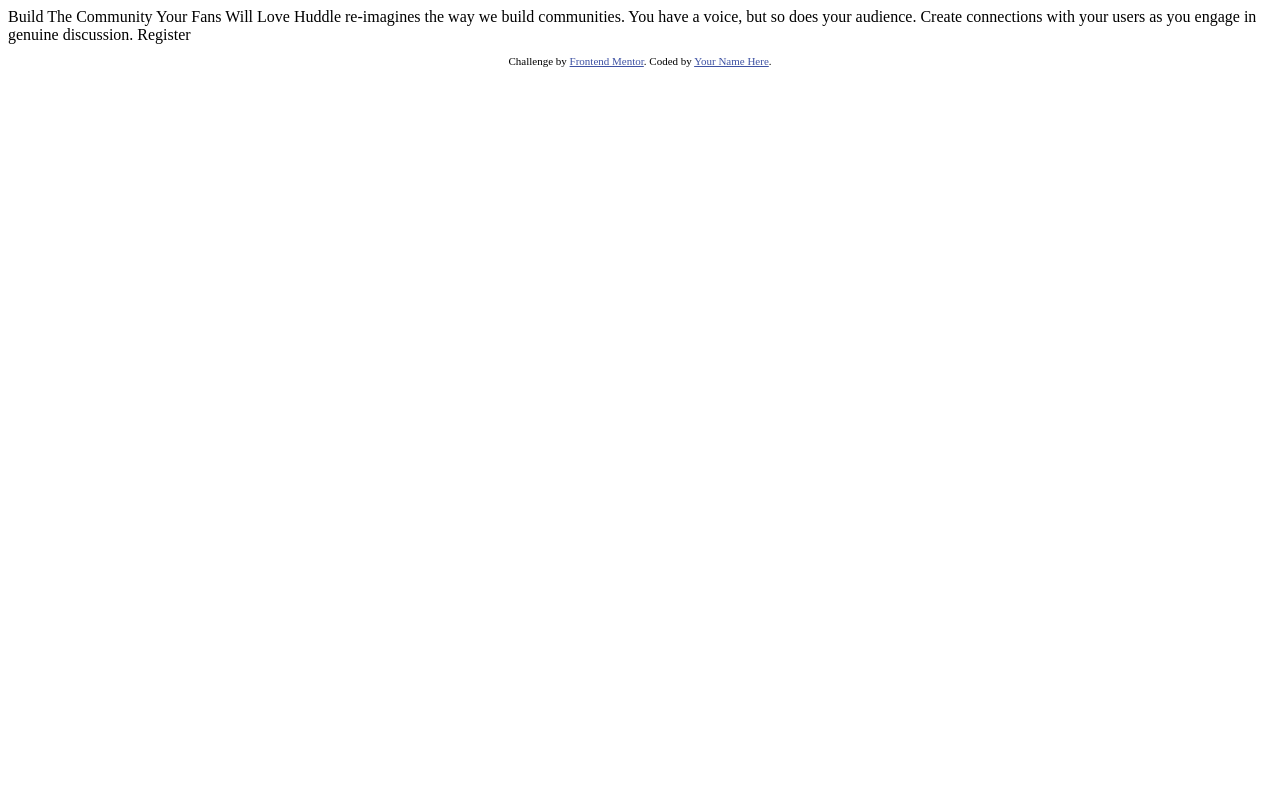
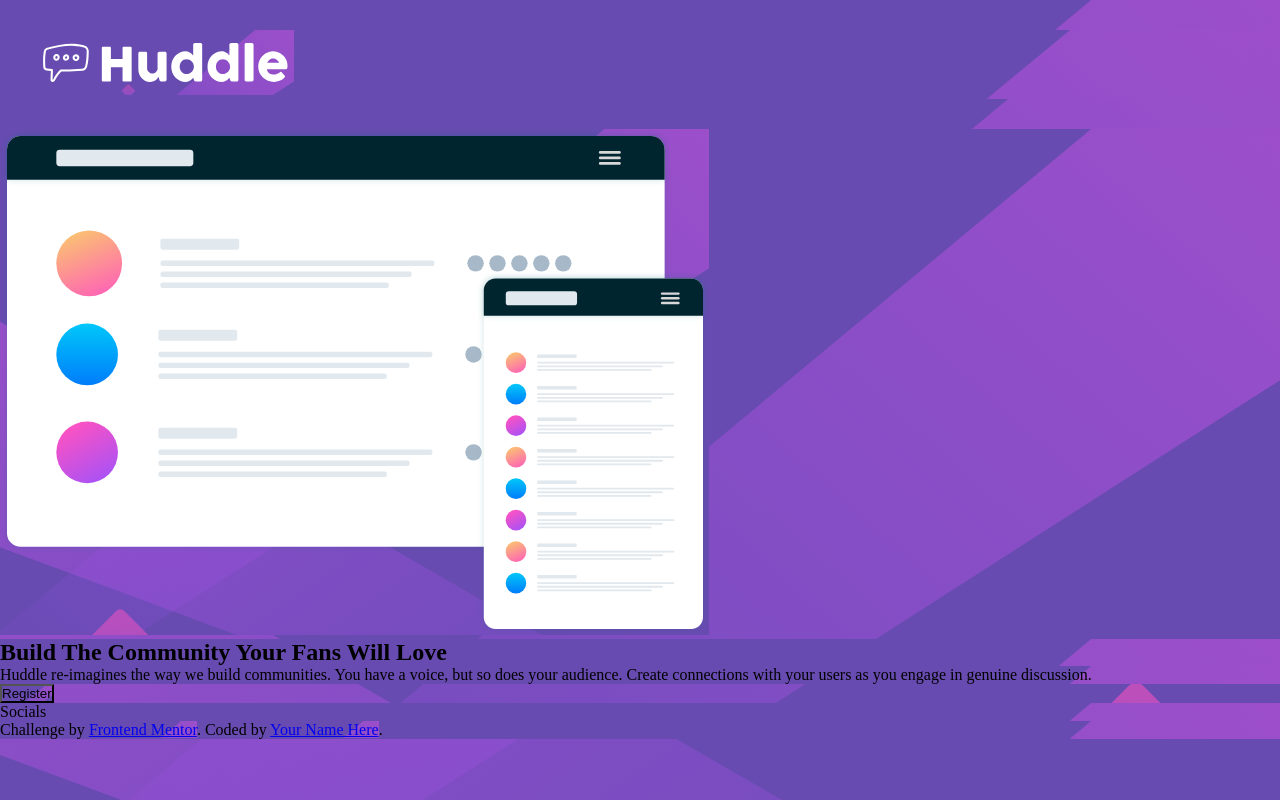
Before and after one commit to kateneilsen/huddle-landing-page-with-single-introductory-section-master, a plain HTML site: page index.html in a window 1280 px wide. Drawn offline with Linux system fonts and the light colour scheme.

Commit message:
html structure and content

```diff
--- a/index.html
+++ b/index.html
@@ -1,33 +1,59 @@
 <!DOCTYPE html>
 <html lang="en">
   <head>
-  <meta charset="UTF-8">
-  <meta name="viewport" content="width=device-width, initial-scale=1.0"> <!-- displays site properly based on user's device -->
+    <meta charset="UTF-8" />
+    <meta name="viewport" content="width=device-width, initial-scale=1.0" />
+    <!-- displays site properly based on user's device -->
 
-  <link rel="icon" type="image/png" sizes="32x32" href="./images/favicon-32x32.png">
-
-  <title>Frontend Mentor | Huddle landing page with single introductory section</title>
-
-  <!-- Feel free to remove these styles or customise in your own stylesheet 👍 -->
-  <style>
-    .attribution { font-size: 11px; text-align: center; }
-    .attribution a { color: hsl(228, 45%, 44%); }
-  </style>
+    <link
+      rel="icon"
+      type="image/png"
+      sizes="32x32"
+      href="./images/favicon-32x32.png"
+    />
+    <!-- CSS -->
+    <link rel="stylesheet" href="./style.css" />
+    <!-- Fonts -->
+    <link rel="preconnect" href="https://fonts.googleapis.com" />
+    <link rel="preconnect" href="https://fonts.gstatic.com" crossorigin />
+    <link
+      href="https://fonts.googleapis.com/css2?family=Open+Sans&family=Poppins:wght@400;600&display=swap"
+      rel="stylesheet"
+    />
+    <title>
+      Frontend Mentor | Huddle landing page with single introductory section
+    </title>
   </head>
   <body>
+    <header>
+      <img src="./images/logo.svg" alt="logo" />
+    </header>
+    <main>
+      <section>
+        <img
+          src="./images/illustration-mockups.svg"
+          alt="illustration of website"
+        />
 
-  Build The Community Your Fans Will Love
-
-  Huddle re-imagines the way we build communities. You have a voice, but so does your audience.
-  Create connections with your users as you engage in genuine discussion.
-
-  Register
-
+        <h1>Build The Community Your Fans Will Love</h1>
+        <p>
+          Huddle re-imagines the way we build communities. You have a voice, but
+          so does your audience. Create connections with your users as you
+          engage in genuine discussion.
+        </p>
+        <button>Register</button>
+      </section>
+    </main>
     <footer>
-    <p class="attribution">
-      Challenge by <a href="https://www.frontendmentor.io?ref=challenge" target="_blank">Frontend Mentor</a>.
-      Coded by <a href="#">Your Name Here</a>.
+      Socials
+      <div>
+        <p>
+          Challenge by
+          <a href="https://www.frontendmentor.io?ref=challenge" target="_blank"
+            >Frontend Mentor</a
+          >. Coded by <a href="#">Your Name Here</a>.
         </p>
+      </div>
     </footer>
   </body>
 </html>
--- /dev/null
+++ b/style.css
@@ -0,0 +1,16 @@
+/* font-family: 'Open Sans', sans-serif;
+font-family: 'Poppins', sans-serif; */
+
+*{
+   box-sizing: border-box;
+   margin: 0;
+   padding: 0;
+   background-color: #684BB1;
+   background-image: url("./images/bg-mobile.svg");
+   background-repeat: no-repeat;
+   background-size: cover;
+}
+
+header{
+    margin: 30px;
+}
```
Lines whose indentation alone changed are shown as unchanged.
